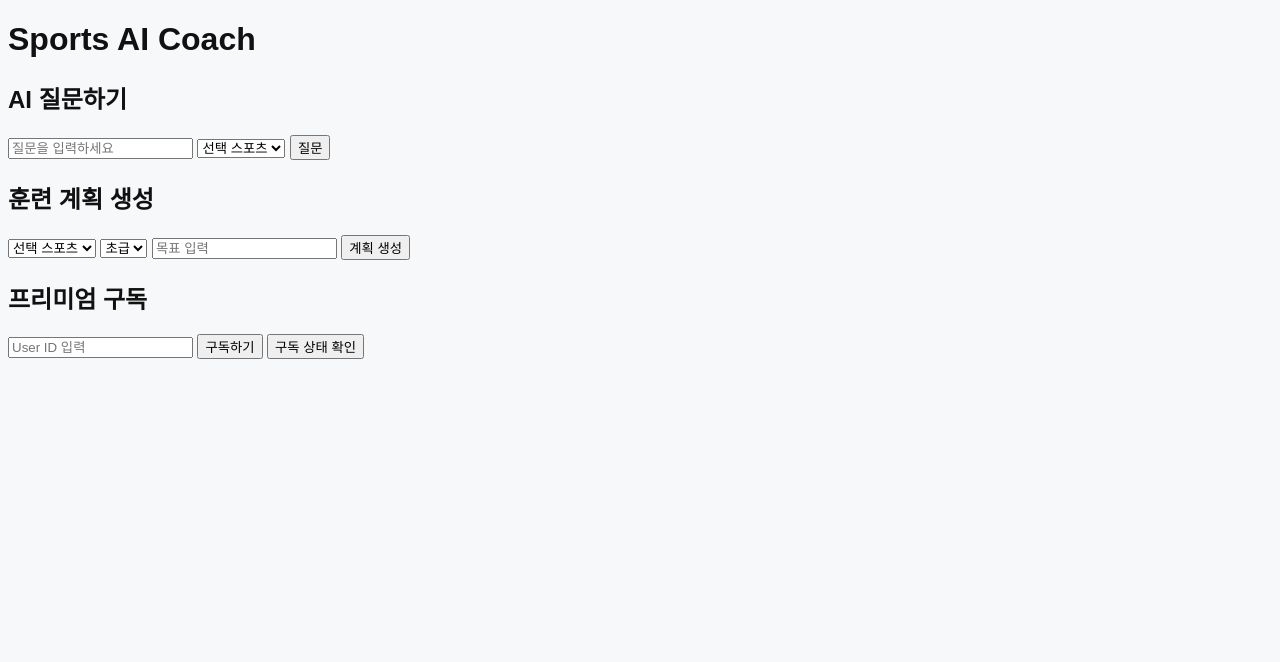
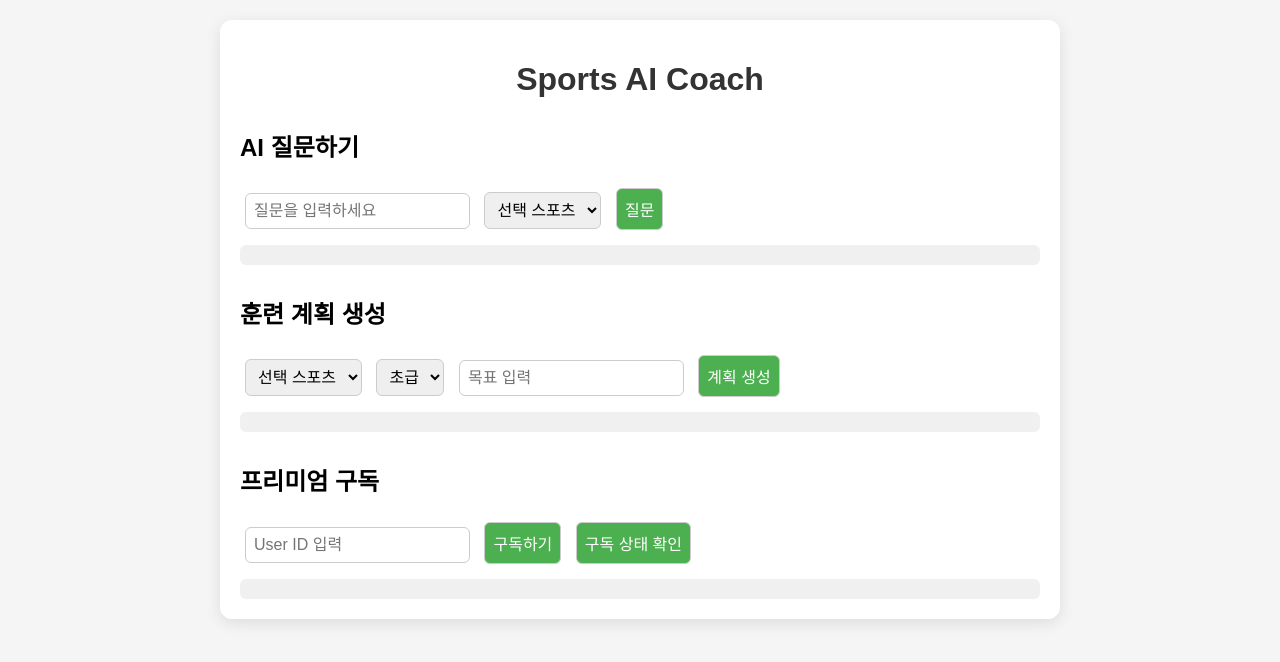
Before and after one commit to a1jung/sports-ai, a Python web app: template templates/index.html in a window 1280 px wide. Shown: the top 662 px of the page. Run offline with Jinja, Linux system fonts and the light colour scheme; the template is opened without the code that fills it, so the values that code supplies are empty.

Commit message:
Update style.css

```diff
--- a/static/style.css
+++ b/static/style.css
@@ -1,9 +1,50 @@
-body { font-family: Arial, Helvetica, sans-serif; background:#f6f8fa; color:#111; }
-.app { max-width:760px; margin:30px auto; background:white; padding:20px; border-radius:8px; box-shadow:0 6px 20px rgba(0,0,0,0.08); }
-.controls { display:flex; gap:8px; margin-bottom:12px; }
-.controls select, .controls input { padding:8px; font-size:14px; flex:1; }
-.controls button { padding:8px 12px; }
-.chat { border-top:1px solid #eee; padding-top:12px; }
-.msg { padding:8px 12px; border-radius:6px; margin-bottom:8px; max-width:90%; }
-.msg.user { background:#e6f0ff; align-self:flex-end; margin-left:auto; }
-.msg.ai { background:#f1f3f5; }
+body {
+    font-family: 'Noto Sans KR', sans-serif;
+    background-color: #f5f5f5;
+    margin: 0;
+    padding: 0;
+}
+
+.container {
+    max-width: 800px;
+    margin: 20px auto;
+    padding: 20px;
+    background: white;
+    border-radius: 12px;
+    box-shadow: 0 4px 15px rgba(0,0,0,0.1);
+}
+
+h1 {
+    text-align: center;
+    color: #333;
+}
+
+.section {
+    margin-top: 30px;
+}
+
+input, select, button {
+    margin: 5px;
+    padding: 8px;
+    border-radius: 6px;
+    border: 1px solid #ccc;
+    font-size: 16px;
+}
+
+button {
+    background-color: #4CAF50;
+    color: white;
+    cursor: pointer;
+}
+
+button:hover {
+    background-color: #45a049;
+}
+
+#answer, #plan, #subscription {
+    margin-top: 10px;
+    padding: 10px;
+    background: #f0f0f0;
+    border-radius: 6px;
+    white-space: pre-wrap;
+}
```
